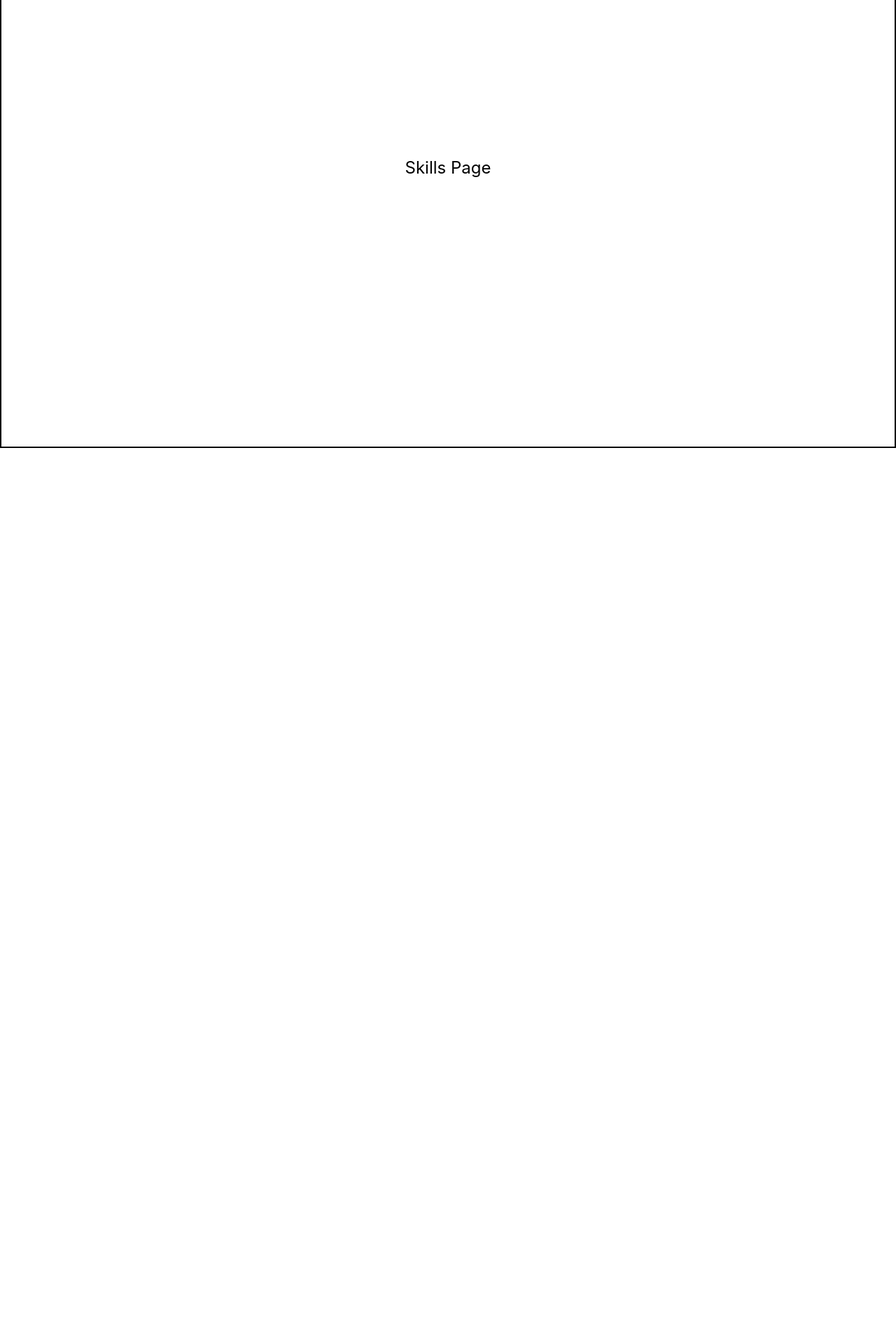
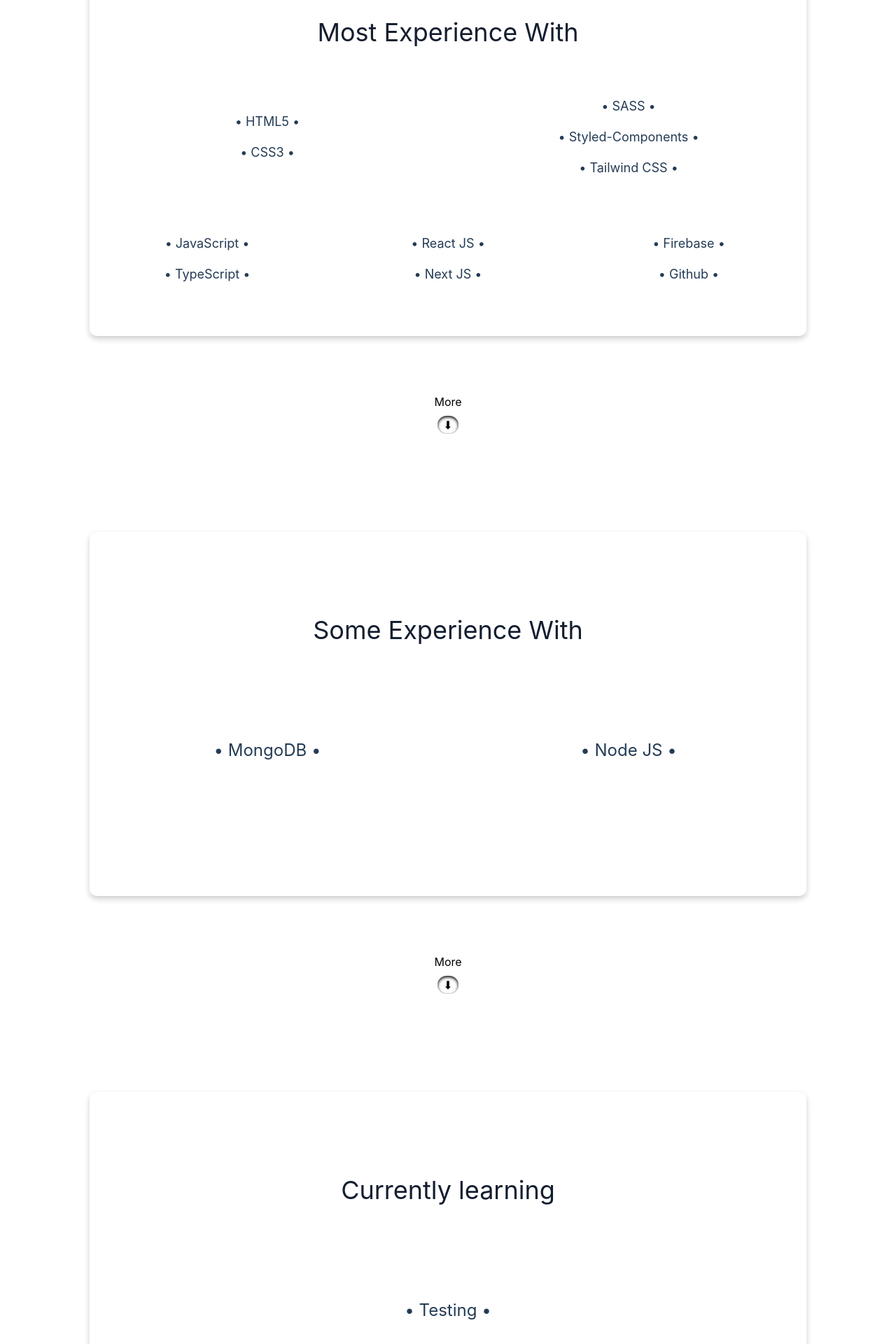
Before and after one commit to ainedoyle20/Portfolio, a Next.js app: page /skills in a window 1280 px wide. Shown: the part 160-2080 px from the top of the page at 70% size. Before the commit the page ends 800 px from the top, so only its background shows below. Built offline with nearby package versions, Linux system fonts and the light colour scheme.

Commit message:
made contact form functional with next js api route and nodemailer. Used dotenv for environment variables. Updated styling on Home and Skils page.

```diff
--- a/components/hero.js
+++ b/components/hero.js
@@ -3,21 +3,21 @@
 function Hero() {
     return (
         <div className="h-[100vh] bg-gradient-to-b from-[#141e30] to-[#243b55] text-white pt-[15vh] border-b-2 border-b-black">
-            <h1 className="w-2/4 text-3xl font-extrabold m-auto mb-[5vh] flex justify-center">Welcome to my personal portfolio!</h1>
-            <div className="h-auto w-2/4 m-auto flex justify-center">
-                <p className="w-full sm:w-3/4 t ext-[18px]">
-                    My name is Aine Doyle. Im a self taught web developer living in Ireland and currently building web applications using React and Next js. <br/>
-                    I am disciplined, hard working and eager to work in an environment where I can learn from experienced developers.<br/>
-                    I enjoy studying new libraries and implementing them into my projects. For example, I built this website using Nextjs and Tailwind CSS. <br/>
-                    Ive included four of my favourite projects along with my CV, Contact Information and links to my Github and LinkedIn accounts. <br /> <br/>
-                    Have a look around and feel free to send me an email or contact me through LinkedIn if you want me on your team!
-                </p>
+            <h2 className="text-2xl font-bold mb-[5vh] flex justify-center">Hi, I'm Aine Doyle and I am a </h2>
+
+            <h1 className="text-[80px] md2:text-[100px] flex justify-center">Web Developer</h1>
+
+            <div className="h-auto h-[20vh] w-2/4 m-auto mt-20 p-2 flex flex-col items-center shadow-inner shadow-white rounded-lg opacity-70">
+                <span className="w-full p-2">
+                    &#10095;_ &#160; Some writing
+                </span>
+                <span className=""></span>
             </div>
 
             <div className="absolute bottom-8 w-full flex flex-col items-center">
                 <span className="p-2">View Projects</span>
                 <Link href="#project-section">
-                    <a className="border-[1px] border-white rounded-full px-2 py-[1px]">⬇</a>
+                    <a className="shadow-inner shadow-white rounded-full px-2 py-[1px]">⬇</a>
                 </Link>
             </div>
         </div>
@@ -25,6 +25,3 @@
 }
 
 export default Hero;
-
-
-// text-[#87848B] max-w-[900px]
--- a/package.json
+++ b/package.json
@@ -9,9 +9,11 @@
     "lint": "next lint"
   },
   "dependencies": {
+    "dotenv": "^16.0.1",
     "gray-matter": "^4.0.3",
     "marked": "^4.0.15",
     "next": "12.1.5",
+    "nodemailer": "^6.7.5",
     "react": "18.0.0",
     "react-dom": "18.0.0"
   },
--- /dev/null
+++ b/pages/api/contact.js
@@ -0,0 +1,38 @@
+require('dotenv').config();
+
+const PASSWORD = process.env.password;
+const SENDER = process.env.sender;
+const RECIEVER = process.env.reciever;
+console.log(PASSWORD, SENDER, RECIEVER);
+
+export default function (req, res) {
+
+    let nodemailer = require('nodemailer');
+    const transporter = nodemailer.createTransport({
+        host: 'smtp.gmail.com',
+        port: 587,
+        secure: false,
+        auth: {
+          user: SENDER,
+          pass: PASSWORD,
+        },
+    })
+
+    const mailData = {
+        from: SENDER,
+        to: RECIEVER,
+        subject: `Message from ${req.body.name}`,
+        text: req.body.message + " | Sent from: " + req.body.email,
+        html: `<div>${req.body.message}</div><p>Sent from: ${req.body.email}</p>`
+    }
+
+    transporter.sendMail(mailData, function (err, info) {
+        if(err) {
+            console.log('error: ', err);
+            res.status(500).json({message: 'failed'});
+            return;
+        }
+    });
+
+    res.status(200).json({ message: 'email sent successfully'});
+}
--- a/pages/projects/[slug].js
+++ b/pages/projects/[slug].js
@@ -14,7 +14,7 @@
             <a className="text-sm p-3 underline">Return to Projects</a>
         </Link>
 
-        <div className="py-[15px] px-[30px] rounded-[10px] shadow-[0_4px_8px_0px_rgba(0,0,0,0.2)] w-[85vw] sm:w-[70vw] lg:w-[60vw] 2xl:w-[50vw] m-auto overflow-auto">
+        <div className="py-[15px] px-[30px] rounded-[10px] shadow-[0_4px_8px_0px_rgba(0,0,0,0.2)] w-[90vw] sm:w-[85vw] md:w-[75vw] lg:w-[70vw] 2xl:w-[60vw] m-auto mt-3 overflow-auto">
             <div className="prose pt-[10px] max-w-[85vw] sm:max-w-[70vw] lg:max-w-[60vw 2xl:max-w-[50vw]]">
                 <div dangerouslySetInnerHTML={{ __html: marked(content) }}></div>
             </div>
--- a/pages/skills.js
+++ b/pages/skills.js
@@ -1,8 +1,113 @@
+import Link from "next/link";
+
 function SkillsPage() {
     return (
-        <div className="border-2 border-black h-[100vh] flex justify-center items-center">
-            <h1 className="text-2xl">Skills Page</h1>
-        </div>
+        <>
+            <div className="h-[100vh] flex flex-col justify-center items-center">
+
+                <div className="rounded-[10px] shadow-[0_4px_8px_0px_rgba(0,0,0,0.2)] flex flex-col justify-center text-[#243b55] cursor-default mt-[15vh]
+                    m-auto h-auto sm:h-[65vh] w-[95vw] md:w-[90vw] xl:w-[80vw] 2xl:w-[60vw]"
+                >
+
+                    <h2 className="text-4xl text-[#141e30] flex justify-center mb-16">Most Experience With</h2>
+
+                    <div className="grid grid-cols-2 gap-2 mb-16">
+                        <div className="flex flex-col items-center justify-center">
+                            <span className="p-2 text-lg">&#8226; HTML5 &#8226;</span>
+                            <span className="p-2 text-lg">&#8226; CSS3 &#8226;</span>
+                        </div>
+
+                        <div className="flex flex-col items-center justify-center">
+                            <span className="p-2 text-lg">&#8226; SASS &#8226;</span>
+                            <span className="p-2 text-lg">&#8226; Styled-Components &#8226;</span>
+                            <span className="p-2 text-lg">&#8226; Tailwind CSS &#8226;</span>
+                        </div>
+                    </div>
+
+                    <div className="grid grid-cols-3 gap-2">
+                        <div className="flex flex-col items-center justify-center">
+                            <span className="p-2 text-lg">&#8226; JavaScript &#8226;</span>
+                            <span className="p-2 text-lg">&#8226; TypeScript &#8226;</span>
+                        </div>
+
+                        <div className="flex flex-col items-center justify-center">
+                            <span className="p-2 text-lg">&#8226; React JS &#8226;</span>
+                            <span className="p-2 text-lg">&#8226; Next JS &#8226;</span>
+                        </div>
+
+                        <div className="flex flex-col items-center justify-center">
+                            <span className="p-2 text-lg">&#8226; Firebase &#8226;</span>
+                            <span className="p-2 text-lg">&#8226; Github &#8226;</span>
+                        </div>
+                    </div>
+
+                </div>
+
+                <div className="pb-5">
+                    <div className="flex flex-col items-center">
+                        <span className="p-2 flex">More</span>
+                        <Link href="#some-experience">
+                            <a className="shadow-inner shadow-black rounded-full px-2 py-[1px]">⬇</a>
+                        </Link>
+                    </div>
+                </div>
+
+            </div>
+
+            <div id="some-experience" className="h-[100vh] flex flex-col justify-center items-center">
+
+                <div className="rounded-[10px] shadow-[0_4px_8px_0px_rgba(0,0,0,0.2)] flex flex-col justify-center text-[#243b55] cursor-default mt-[15vh]
+                    m-auto h-auto sm:h-[65vh] w-[95vw] md:w-[90vw] xl:w-[80vw] 2xl:w-[60vw]"
+                >
+
+                    <h2 className="text-4xl text-[#141e30] flex justify-center mb-32">Some Experience With</h2>
+
+                    <div className="grid grid-cols-2 gap-2 mb-16">
+                        <div className="flex justify-center">
+                            <span className="p-2 text-2xl">&#8226; MongoDB &#8226;</span>
+                        </div>
+
+                        <div className="flex justify-center">
+                            <span className="p-2 text-2xl">&#8226; Node JS &#8226;</span>
+                        </div>
+                    </div>
+
+                </div>
+
+                <div className="pb-5">
+                    <div className="flex flex-col items-center">
+                        <span className="p-2 flex">More</span>
+                        <Link href="#working-on">
+                            <a className="shadow-inner shadow-black rounded-full px-2 py-[1px]">⬇</a>
+                        </Link>
+                    </div>
+                </div>
+            </div>
+
+            <div id="working-on" className="h-[100vh] flex flex-col justify-center items-center">
+
+                <div className="rounded-[10px] shadow-[0_4px_8px_0px_rgba(0,0,0,0.2)] flex flex-col justify-center text-[#243b55] cursor-default mt-[15vh]
+                    m-auto h-auto sm:h-[65vh] w-[95vw] md:w-[90vw] xl:w-[80vw] 2xl:w-[60vw]"
+                >
+
+                    <h2 className="text-4xl text-[#141e30] flex justify-center mb-32">Currently learning</h2>
+
+                    <div className="grid grid-cols-1 gap-2 mb-16">
+                        <div className="flex justify-center">
+                            <span className="p-2 text-2xl">&#8226; Testing &#8226;</span>
+                        </div>
+                    </div>
+
+                </div>
+
+                <div className="pb-2">
+                    <Link href="/skills">
+                        <a className="p-5 underline">Back to Top</a>
+                    </Link>
+                </div>
+
+            </div>
+        </>
     );
 }
 
--- a/tailwind.config.js
+++ b/tailwind.config.js
@@ -4,7 +4,11 @@
     "./components/**/*.js",
   ],
   theme: {
-    extend: {},
+    extend: {
+      screens: {
+        'md2': '700px',
+      }
+    },
   },
   plugins: [
     require('@tailwindcss/typography'),
```
Also changed, not shown: pages/contact.js (+25 -3 lines), projects/portfolio.md (+4 -0 lines), 2 other files (tests, documents, lock files or other folders).
